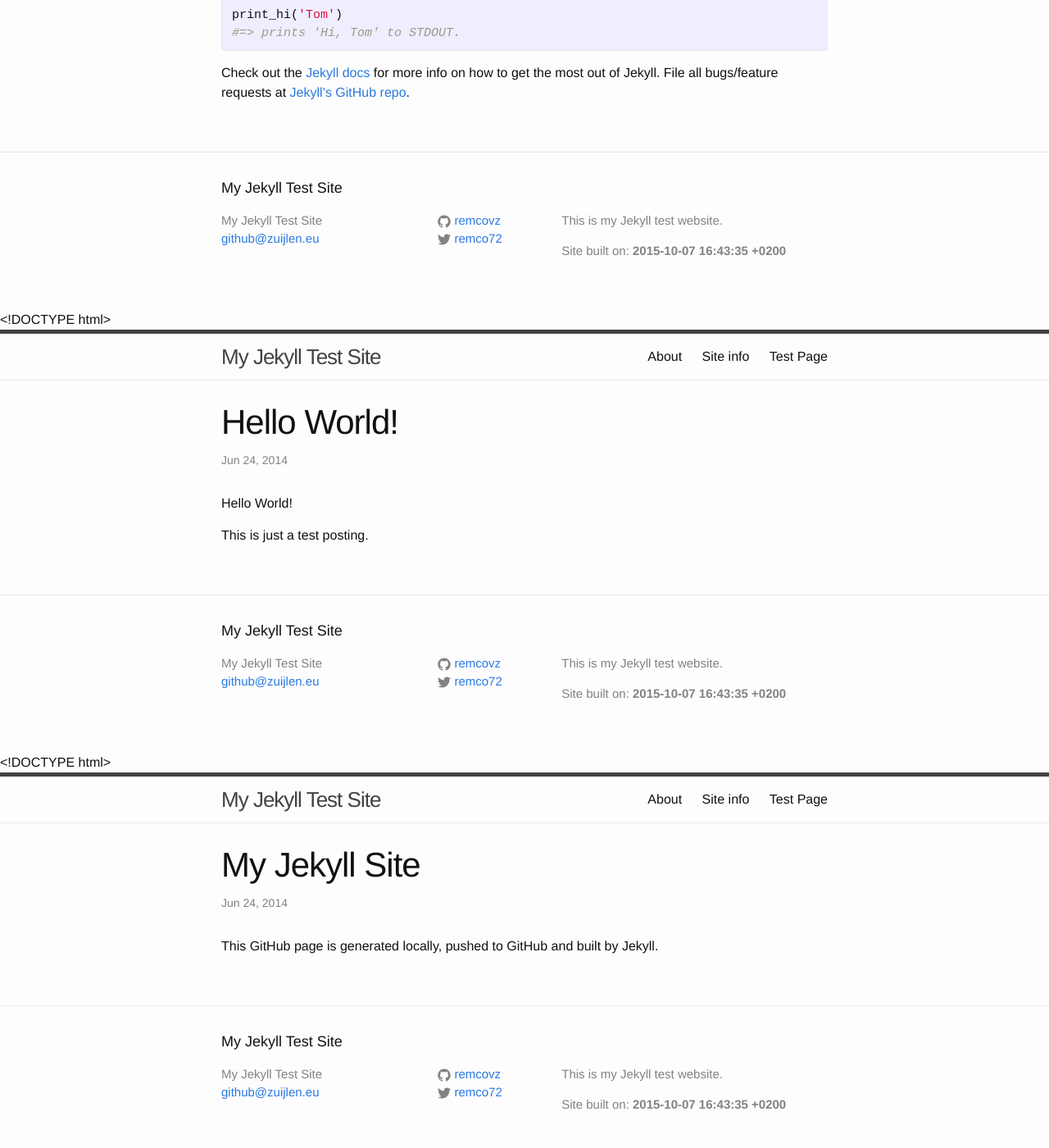
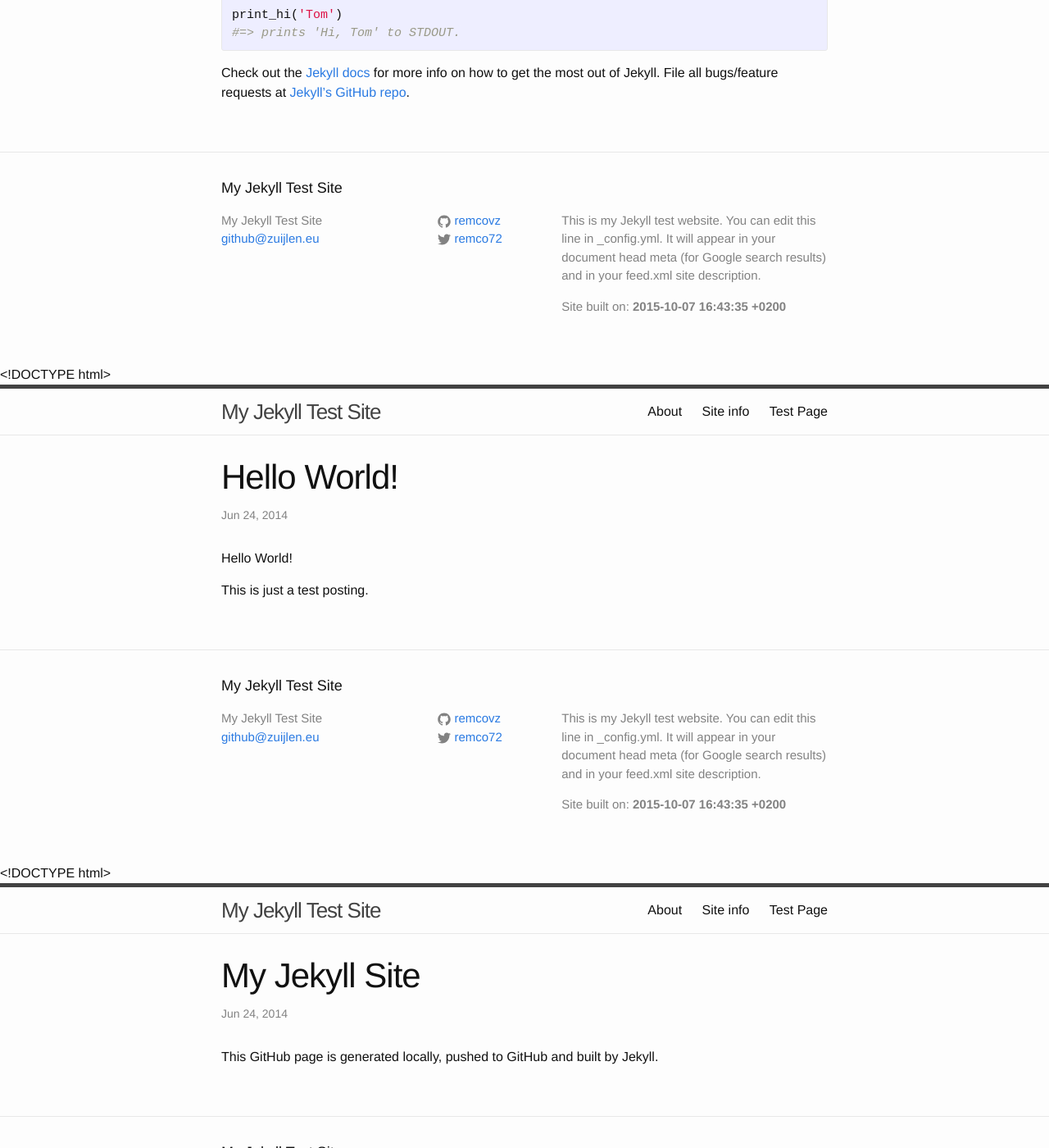
Before and after one commit to remcovz/hello-world, a Jekyll site: the page built from site.md, in a window 1280 px wide and 1400 px high, scrolled down 524 px. Shown: the whole window at 82% size. Built offline with Jekyll 4.4.1, drawn with Linux system fonts in a browser that asks for light colours; some of the changed text lies outside the part shown.

Commit message:
paginate, unquoted values, long description

```diff
--- a/_config.yml
+++ b/_config.yml
@@ -1,13 +1,17 @@
 # Site settings
 title: My Jekyll Test Site
 email: github@zuijlen.eu
-description: "This is my Jekyll test website."
+description: >
+  This is my Jekyll test website. You can edit this
+  line in _config.yml. It will appear in your document head meta (for
+  Google search results) and in your feed.xml site description.
 baseurl: "/hello-world"
-url: "http://www.zuijlen.eu"
+url: http://www.zuijlen.eu
 timezone: Europe/Amsterdam
+paginate: 5
 
-github_username: "remcovz"
-twitter_username: "remco72"
+github_username: remcovz
+twitter_username: remco72
 
 # Build settings
 markdown: kramdown
```
